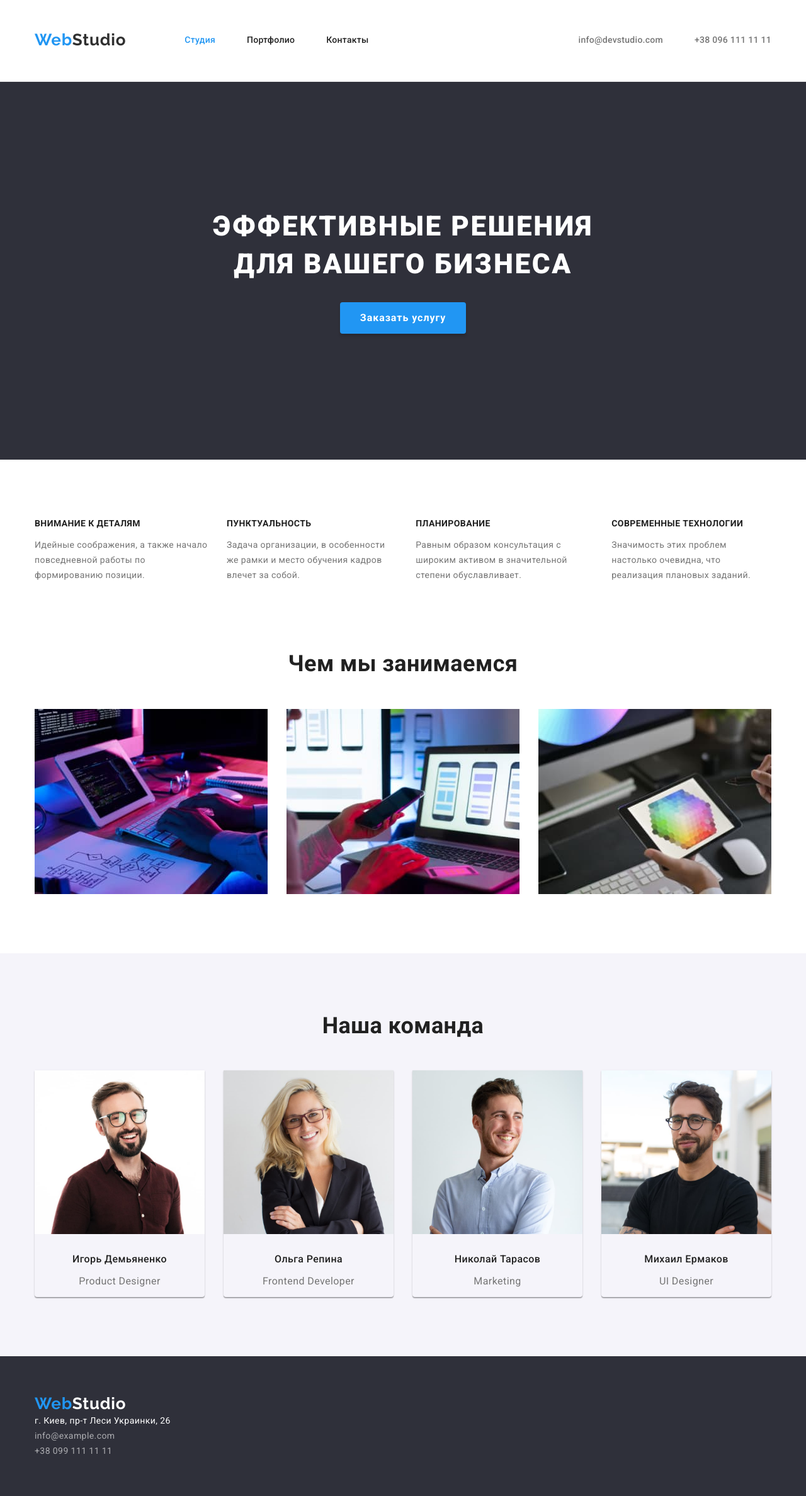
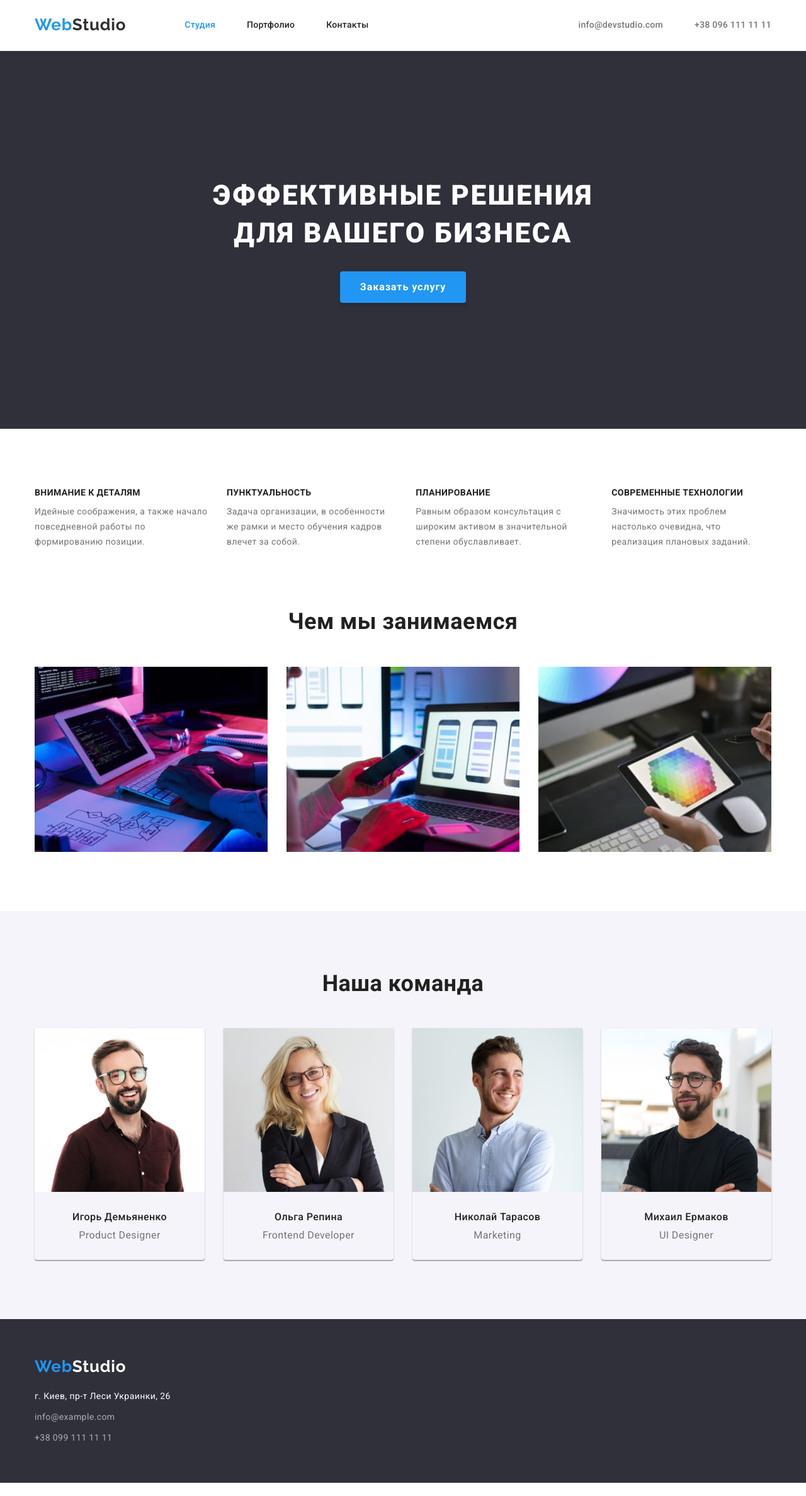
Before and after one commit to vladislavzmaga/goit-markup-hw-03, a plain HTML site: page index.html in a window 1280 px wide. Shown: the whole page at 63% size. After the commit the page ends 2355 px from the top, so only its background shows below. Drawn offline with nearby package versions, Linux system fonts and the light colour scheme.

Commit message:
homework3

```diff
--- a/css/style.css
+++ b/css/style.css
@@ -21,8 +21,9 @@ h2,
 h3,
 h4,
 h5,
-h6 {
-  margin-top: 0;
+h6,
+p {
+  margin: 0;
 }
 
 img {
@@ -67,8 +68,6 @@ img {
 /* !------------header-----------! */
 
 .header {
-  padding-top: 24px;
-  padding-bottom: 25px;
   border-bottom: 1px solid #ececec;
 }
 
@@ -145,6 +144,7 @@ img {
   line-height: 1.14;
   letter-spacing: 0.02em;
   color: var(--header-mail-tel-body-color);
+  padding: 20px 0;
 }
 
 .header-mail:hover,
@@ -165,6 +165,7 @@ img {
   letter-spacing: 0.02em;
   color: var(--header-mail-tel-body-color);
   margin-left: 50px;
+  padding: 20px 0;
 }
 
 .header-tel:hover,
@@ -311,14 +312,14 @@ img {
   font-size: 16px;
   line-height: 1.19;
   text-align: center;
-
   color: var(--bottom-title-color);
-  margin-top: 10px;
+  margin-bottom: 10px;
 }
 
 .command-text {
   font-size: 16px;
   line-height: 1.19;
+  margin-bottom: 30px;
   text-align: center;
 }
 
@@ -336,6 +337,7 @@ img {
   font-size: 26px;
   line-height: 1.19;
   letter-spacing: 0.03em;
+  display: block;
   color: var(--active-link-color);
   margin-bottom: 20px;
 }
@@ -355,6 +357,7 @@ img {
   font-size: 14px;
   line-height: 1.71;
   letter-spacing: 0.03em;
+  display: block;
   color: var(--title-link-color);
   margin-bottom: 9px;
 }
@@ -375,6 +378,7 @@ img {
   font-size: 14px;
   line-height: 1.71;
   letter-spacing: 0.03em;
+  display: block;
   color: var(--footer-mail-tel-color);
   margin-bottom: 9px;
 }
@@ -394,6 +398,7 @@ img {
   font-style: normal;
   font-size: 14px;
   line-height: 1.71;
+
   letter-spacing: 0.03em;
   color: var(--footer-mail-tel-color);
 }
@@ -420,7 +425,7 @@ img {
   margin-bottom: 50px;
 }
 
-.employmen-item :not(last-child) {
+.employmen-item:not(:last-child) {
   margin-right: 8px;
 }
 
```
